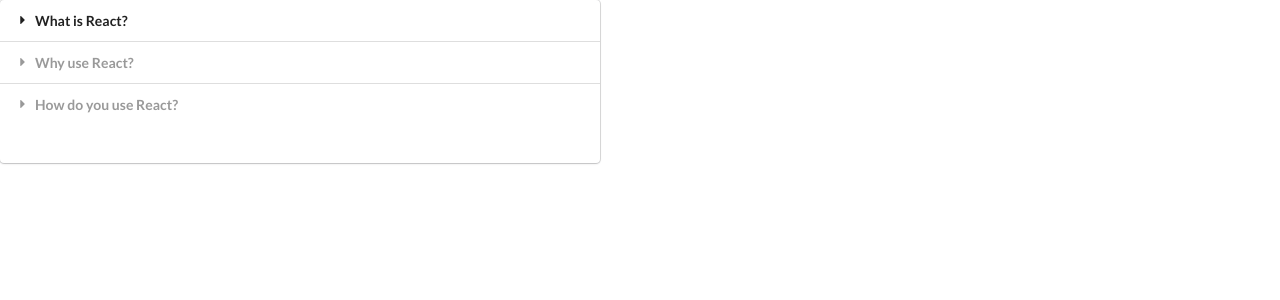
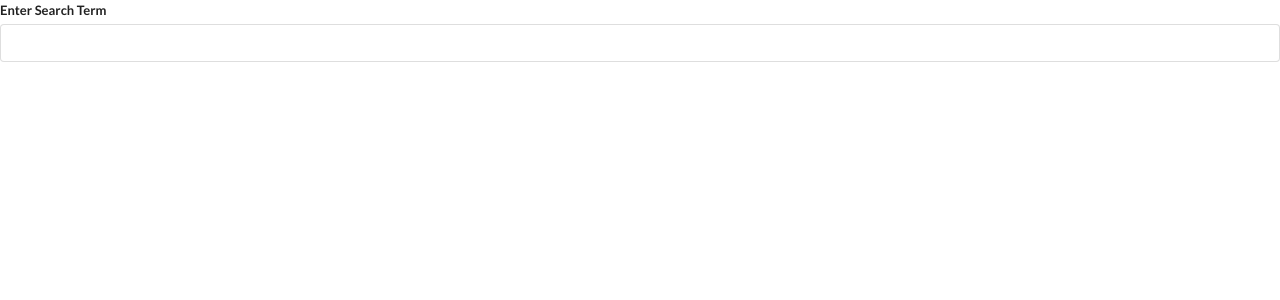
Before and after one commit to gello1199/Udemy-Widgets-App-React-Hooks, a React (Create React App) app: page / in a window 1280 px wide. Shown: the top 300 px of the page. Built offline with nearby package versions, Linux system fonts and the light colour scheme.

Commit message:
Add Seach component and useState

```diff
--- a/src/App.js
+++ b/src/App.js
@@ -1,5 +1,6 @@
 import React from "react";
 import Accordion from "./components/Accordion";
+import Search from "./components/Search";
 
 const items = [
     {
@@ -19,7 +20,8 @@
 export default () => {
     return (
         <div>
-        <Accordion items={items} />
+        {/* <Accordion items={items} /> */}
+        <Search />
         </div>
     )
 }
--- a/src/components/Accordion.js
+++ b/src/components/Accordion.js
@@ -27,7 +27,6 @@
     return (
         <div className='ui styled accordion'>
             {renderedItems}
-            <h1>{activeIndex}</h1>
         </div>
     );
 }
--- /dev/null
+++ b/src/components/Search.js
@@ -0,0 +1,22 @@
+import React, { useState } from 'react';
+
+const Search = () => {
+    const [term, setTerm] = useState('')
+
+    return (
+        <div>
+            <div className='ui form'>
+                <div className='field'>
+                    <label>Enter Search Term</label>
+                    <input
+                        value={term}
+                        onChange={e => setTerm(e.target.value)}
+                        className='input'
+                    />
+                </div>
+            </div>
+        </div>
+    );
+}
+
+export default Search;
```
